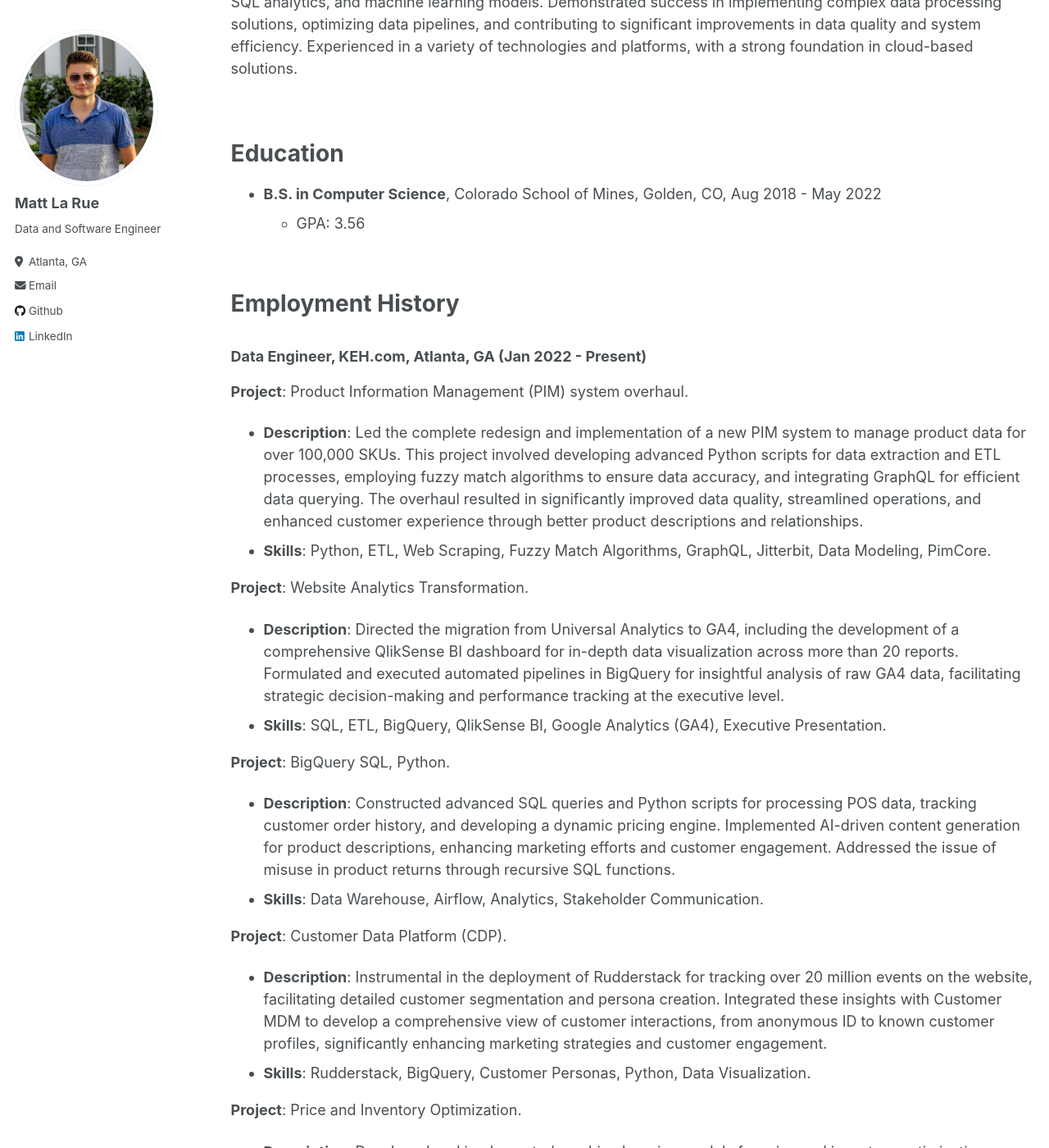
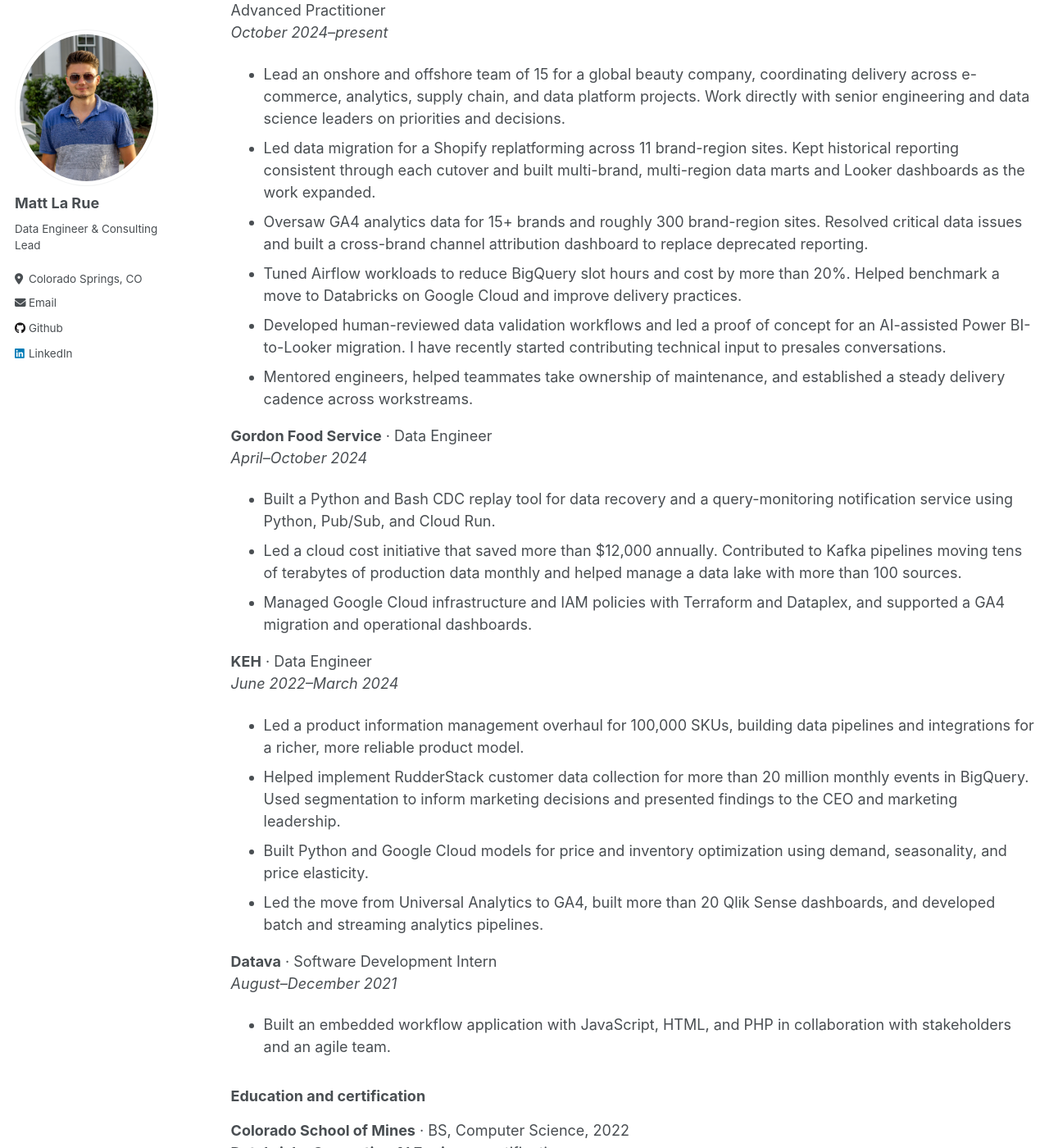
Before and after one commit to matthewlarue/matthewlarue.github.io, a Jekyll site: the page built from _pages/cv.md, in a window 1280 px wide and 1400 px high, scrolled down 523 px. Shown: the whole window at 82% size. Built offline with Jekyll 4.4.1, drawn with Linux system fonts in a browser that asks for light colours; some of the changed text lies outside the part shown.

Commit message:
Refresh public profile, CV, and selected work

```diff
--- a/_config.yml
+++ b/_config.yml
@@ -11,7 +11,7 @@ locale: "en-US"
 title: "Matt La Rue"
 title_separator: "-"
 name: &name "Matt La Rue"
-description: &description "personal description"
+description: &description "Matt La Rue is a data engineer and consulting lead building reliable data platforms, analytics, and cloud data pipelines."
 url: https://mattlarue.me # the base hostname & protocol for your site e.g. "https://mmistakes.github.io"
 baseurl: "" # the subpath of your site, e.g. "/blog"
 repository: "matthewlarue.github.io"
@@ -24,8 +24,8 @@ author:
   avatar: "cropped profile.png"
   name: "Matt La Rue"
   pronouns: # example: "she/her"
-  bio: "Data and Software Engineer"
-  location: "Atlanta, GA"
+  bio: "Data Engineer & Consulting Lead"
+  location: "Colorado Springs, CO"
   employer:
   uri: # URL
   email: "laruemd@gmail.com"
--- a/_includes/archive-single.html
+++ b/_includes/archive-single.html
@@ -47,7 +47,7 @@
         {% endif %}
 
     {% if post.excerpt and site.read_more != 'enabled' %}
-    <p class="archive__item-excerpt" itemprop="description">{{ post.excerpt | markdownify }}</p>
+    <p class="archive__item-excerpt" itemprop="description">{{ post.excerpt | markdownify | remove: '<p>' | remove: '</p>' }}</p>
     {% elsif post.excerpt and site.read_more == 'enabled' %}
     <p class="archive__item-excerpt" itemprop="description"><p>{{ post.excerpt | markdownify | remove: '<p>' | remove: '</p>' }}<strong><a href="{{ base_path }}{{ post.url }}" rel="permalink"> Read more</a></strong></p></p>
     {% endif %}
--- a/_pages/cv.md
+++ b/_pages/cv.md
@@ -1,114 +1,59 @@
 ---
 layout: archive
-title: "Resume"
+title: "CV"
 permalink: /cv/
 author_profile: true
 redirect_from:
   - /resume
 ---
 
-{% include base_path %}
-<br />
+## Matt La Rue
 
-# Contact Information
+Colorado Springs, Colorado · [Email](mailto:laruemd@gmail.com) · [LinkedIn](https://www.linkedin.com/in/matthewlarue/) · [GitHub](https://github.com/matthewlarue)
 
-- Location: Atlanta, GA
-- Email: [laruemd@gmail.com](mailto:laruemd@gmail.com)
-- Phone: (630) 776-3858
+### Profile
 
-<br />
-# Professional Summary
+Data engineer and consulting lead who builds reliable data pipelines and useful analytics. I lead a 15-person delivery team while remaining hands-on with Python, SQL, Google Cloud, Airflow, Databricks, and Looker. My work spans e-commerce, digital analytics, supply chain, and data platforms.
 
-Skilled GCP Data Engineer with over 3 years of experience in data engineering and analytics specializing in Python, SQL analytics, and machine learning models. Demonstrated success in implementing complex data processing solutions, optimizing data pipelines, and contributing to significant improvements in data quality and system efficiency. Experienced in a variety of technologies and platforms, with a strong foundation in cloud-based solutions.
+### Experience
 
-<br />
-# Education
+**Lovelytics (including Nousot, now part of Lovelytics)** · Lead Consultant; previously Senior Consultant and Advanced Practitioner<br>
+*October 2024–present*
 
-- **B.S. in Computer Science**, Colorado School of Mines, Golden, CO, Aug 2018 - May 2022
-  - GPA: 3.56
+- Lead an onshore and offshore team of 15 for a global beauty company, coordinating delivery across e-commerce, analytics, supply chain, and data platform projects. Work directly with senior engineering and data science leaders on priorities and decisions.
+- Led data migration for a Shopify replatforming across 11 brand-region sites. Kept historical reporting consistent through each cutover and built multi-brand, multi-region data marts and Looker dashboards as the work expanded.
+- Oversaw GA4 analytics data for 15+ brands and roughly 300 brand-region sites. Resolved critical data issues and built a cross-brand channel attribution dashboard to replace deprecated reporting.
+- Tuned Airflow workloads to reduce BigQuery slot hours and cost by more than 20%. Helped benchmark a move to Databricks on Google Cloud and improve delivery practices.
+- Developed human-reviewed data validation workflows and led a proof of concept for an AI-assisted Power BI-to-Looker migration. I have recently started contributing technical input to presales conversations.
+- Mentored engineers, helped teammates take ownership of maintenance, and established a steady delivery cadence across workstreams.
 
-<br />
-# Employment History
+**Gordon Food Service** · Data Engineer<br>
+*April–October 2024*
 
-### Data Engineer, KEH.com, Atlanta, GA (Jan 2022 - Present)
+- Built a Python and Bash CDC replay tool for data recovery and a query-monitoring notification service using Python, Pub/Sub, and Cloud Run.
+- Led a cloud cost initiative that saved more than $12,000 annually. Contributed to Kafka pipelines moving tens of terabytes of production data monthly and helped manage a data lake with more than 100 sources.
+- Managed Google Cloud infrastructure and IAM policies with Terraform and Dataplex, and supported a GA4 migration and operational dashboards.
 
-**Project**: Product Information Management (PIM) system overhaul.
+**KEH** · Data Engineer<br>
+*June 2022–March 2024*
 
-- **Description**: Led the complete redesign and implementation of a new PIM system to manage product data for over 100,000 SKUs. This project involved developing advanced Python scripts for data extraction and ETL processes, employing fuzzy match algorithms to ensure data accuracy, and integrating GraphQL for efficient data querying. The overhaul resulted in significantly improved data quality, streamlined operations, and enhanced customer experience through better product descriptions and relationships.
-- **Skills**: Python, ETL, Web Scraping, Fuzzy Match Algorithms, GraphQL, Jitterbit, Data Modeling, PimCore.
+- Led a product information management overhaul for 100,000 SKUs, building data pipelines and integrations for a richer, more reliable product model.
+- Helped implement RudderStack customer data collection for more than 20 million monthly events in BigQuery. Used segmentation to inform marketing decisions and presented findings to the CEO and marketing leadership.
+- Built Python and Google Cloud models for price and inventory optimization using demand, seasonality, and price elasticity.
+- Led the move from Universal Analytics to GA4, built more than 20 Qlik Sense dashboards, and developed batch and streaming analytics pipelines.
 
-**Project**: Website Analytics Transformation.
+**Datava** · Software Development Intern<br>
+*August–December 2021*
 
-- **Description**: Directed the migration from Universal Analytics to GA4, including the development of a comprehensive QlikSense BI dashboard for in-depth data visualization across more than 20 reports. Formulated and executed automated pipelines in BigQuery for insightful analysis of raw GA4 data, facilitating strategic decision-making and performance tracking at the executive level.
-- **Skills**: SQL, ETL, BigQuery, QlikSense BI, Google Analytics (GA4), Executive Presentation.
+- Built an embedded workflow application with JavaScript, HTML, and PHP in collaboration with stakeholders and an agile team.
 
-**Project**: BigQuery SQL, Python.
+### Education and certification
 
-- **Description**: Constructed advanced SQL queries and Python scripts for processing POS data, tracking customer order history, and developing a dynamic pricing engine. Implemented AI-driven content generation for product descriptions, enhancing marketing efforts and customer engagement. Addressed the issue of misuse in product returns through recursive SQL functions.
-- **Skills**: Data Warehouse, Airflow, Analytics, Stakeholder Communication.
+**Colorado School of Mines** · BS, Computer Science, 2022<br>
+**Databricks Generative AI Engineer** certification
 
-**Project**: Customer Data Platform (CDP).
+### Skills
 
-- **Description**: Instrumental in the deployment of Rudderstack for tracking over 20 million events on the website, facilitating detailed customer segmentation and persona creation. Integrated these insights with Customer MDM to develop a comprehensive view of customer interactions, from anonymous ID to known customer profiles, significantly enhancing marketing strategies and customer engagement.
-- **Skills**: Rudderstack, BigQuery, Customer Personas, Python, Data Visualization.
-
-**Project**: Price and Inventory Optimization.
-
-- **Description**: Developed and implemented machine learning models for price and inventory optimization, utilizing Python and statistical models to analyze competitive pricing data. This initiative supported dynamic pricing strategies and inventory management, contributing to increased competitiveness and market responsiveness.
-- **Skills**: Machine Learning (ML), Prophet, SQL, Forecasting, QlikSense, Streamlit.
-
-### Software Development Field Session, Datava, Denver, CO (Aug 2021 - Dec 2021)
-
-**Description**: Collaborated on a team project to create a sophisticated visual workflow builder, enhancing business process management and operational efficiency. Led the development of an embedded web application, from frontend design using JavaScript and HTML to backend integration with PHP, ensuring seamless system functionality and user experience.
-
-- **Skills**: JavaScript, HTML, PHP.
-
-### Software Development Intern, KEH Camera, Atlanta, GA (May 2021 - Aug 2021)
-
-**Description**: Developed a CI/CD pipeline and competitive pricing analytics tool hosted on GCP. Played a key role in integrating internal data with Google Analytics for enriched business insights, and designed an executive dashboard that significantly improved website performance metrics.
-
-- **Skills**: BigQuery, Google Analytics integration, Dashboard Design.
-
-<br />
-# Core Skills
-
-- Python, mySQL / BigQuery
-- Google Cloud Platform, Pandas
-- Cloud Functions, Data Science
-- ETL / Airflow, Data Pipelines
-- Machine Learning Models
-- PySpark
-- Qlik Data Visualization
-- CDP
-
-<br />
-# Links
-
-- GitHub: [github.com/matthewlarue](https://github.com/matthewlarue)
-- LinkedIn: [linkedin.com/in/matthewlarue](https://www.linkedin.com/in/matthewlarue)
-
-<br />
-# Courses
-
-- Software Engineering, Data Science, Data Structures at Colorado School of Mines
-- Machine Learning with Python: Decision Trees, The Data Science of Retail Sales and Commerce, Data Engineering Foundations at LinkedIn
-- Business and Technological Leadership at Society for Information Management
-
-<br />
-# Awards and Activities
-
-- Eagle Scout, September 2016
-- Certified Scrum Master, January 2016 - January 2018
-- Peer Mentor, August 2016 - May 2018
-- Student Mobilization Leadership Team, May 2019 - May 2022
-
-<br />
-# Volunteer and Leadership
-
-**Kaleo Leadership Program**: Discipleship Group Leader
-
-- **Description**: Led a spiritual growth program for peers, including one-on-one mentorship and teaching. Guided young men through conflicts and supported their development in faith, character, and leadership.
-
-**Community Service Chair**, Kappa Sigma Fraternity
-
-- **Description**: Organized over 1000 hours of community service and charitable giving. Worked with local organizations in Golden, CO, and supported campus philanthropic clubs and Greek organizations. Managed tracking and reporting of volunteer hours and donations.
+**Engineering:** Python, SQL, PySpark, Bash, ETL, CDC, CI/CD, Git<br>
+**Cloud and data:** Google Cloud, BigQuery, Databricks, Airflow, Kafka, Pub/Sub, Cloud Run, Cloud Functions, Terraform<br>
+**Analytics and integration:** Looker, GA4, Power BI, Qlik Sense, RudderStack, GraphQL
```
Also changed, not shown: _pages/about.md (+5 -9 lines), _portfolio/01-beauty-ecommerce-data.md (added, +18 -0 lines), _portfolio/02-beauty-analytics-platform.md (added, +20 -0 lines), _portfolio/03-keh-product-customer-data.md (added, +20 -0 lines), _portfolio/snowflake-realtime-pipeline.md (+1 -0 lines).
